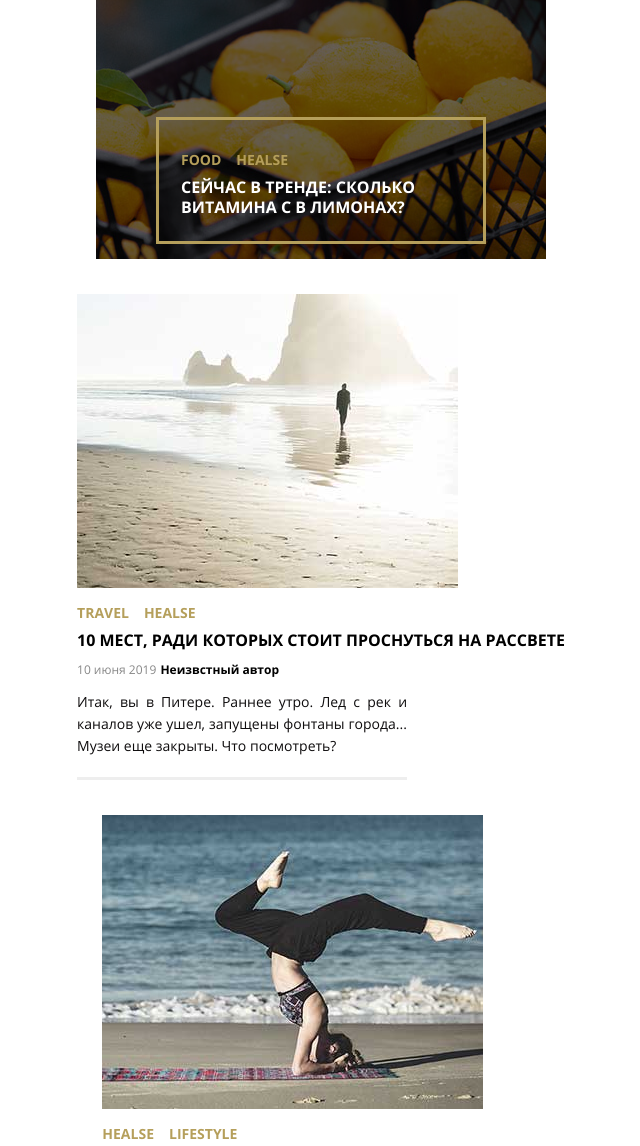
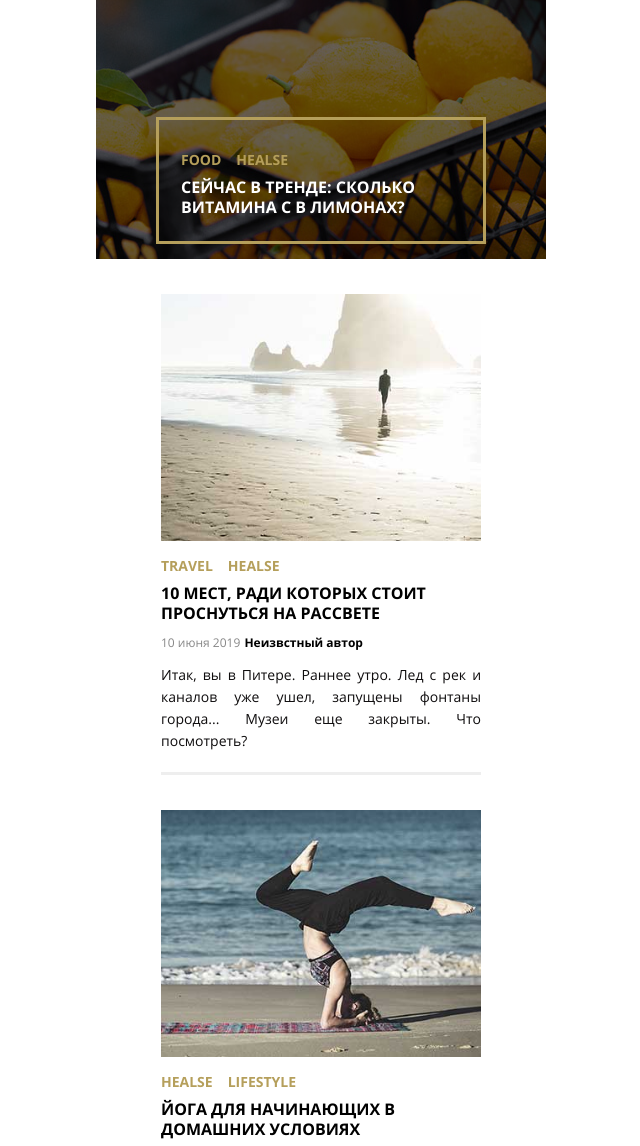
Before and after one commit to 19eagle92-code/Web_site_layout, a plain HTML site: page index.html in a window 1280 px wide. Shown: the part 1897-3043 px from the top of the page, without its empty margins (319-959 px from the left). Drawn offline with Linux system fonts and the light colour scheme; files whose address does not match are found by name.

Commit message:
main posts width mistake fixed

```diff
--- a/css/style.css
+++ b/css/style.css
@@ -257,6 +257,8 @@ body {
     pointer-events: none;
 }
 
+
+
 /* Post List
 ============================ */
 
@@ -271,14 +273,20 @@ body {
 }
 
 .posts__card {
+    width: 100%;
+    max-width: 320px;
     box-sizing: border-box;
     margin-top: 35px;
     background-color: white;
+
+    display: flex;
+    flex-direction: column;
+    align-items: center;
 }
 
 .posts__card::after {
     content: "";
-    width: 330px;
+    width: 100%;
     height: 3px;
     background-color: #eeeeee;
     margin-top: 21px;
@@ -312,7 +320,7 @@ body {
 }
 
 .card__article {
-    max-width: 330px;
+    /* max-width: 100%; */
     min-height: 53px;
     text-align: justify;
 }
@@ -326,7 +334,13 @@ body {
 }
 
 .card__img {
+    width: 100%;
+    max-width: 100%;
+    height: auto;
+    display: block;
     background-color: #eff6f1;
+    background-position: center center;
+    background-size: cover;
 }
 
 /* SIDE BAR
@@ -384,6 +398,9 @@ body {
     max-height: 70px;
     object-fit: cover;
 }
+
+
+
 
 /* SEARCH
 ============================ */
@@ -453,6 +470,9 @@ body {
     border: none;
 }
 
+
+
+
 /* UL_TAGS
 ============================ */
 
@@ -496,6 +516,9 @@ body {
 .tags__name:hover {
     text-shadow: 1px 1px 2px rgba(0, 0, 0, 0.3);
 }
+
+
+
 
 /* CATEGORIES
 =========================== */
@@ -586,8 +609,6 @@ body {
     margin-bottom: 5px;
 
 }
-
-
 
 .shop-info {
     display: flex;
```
